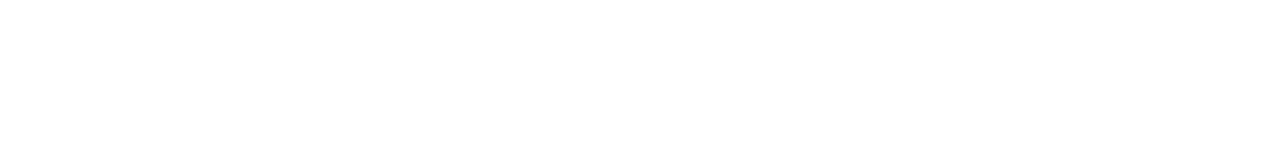
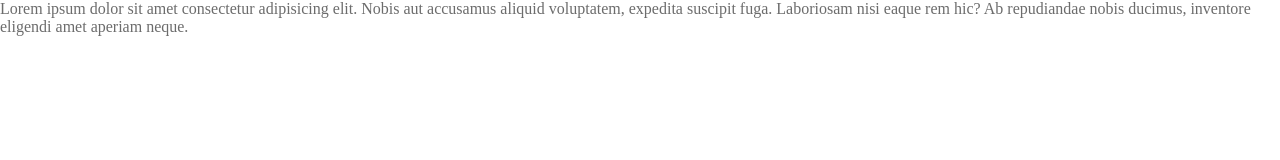
Before and after one commit to AnaNascto/Projeto-Travelgram, a plain HTML site: page index.html in a window 1280 px wide. Drawn offline with Linux system fonts and the light colour scheme.

Commit message:
initial style guide

```diff
--- a/index.html
+++ b/index.html
@@ -7,6 +7,6 @@
     <link rel="stylesheet" href="styles/index.css">
 </head>
 <body>
-
+    <p>Lorem ipsum dolor sit amet consectetur adipisicing elit. Nobis aut accusamus aliquid voluptatem, expedita suscipit fuga. Laboriosam nisi eaque rem hic? Ab repudiandae nobis ducimus, inventore eligendi amet aperiam neque.</p>
 </body>
 </html>
--- a/styles/global.css
+++ b/styles/global.css
@@ -3,3 +3,18 @@
     padding: 0;
     box-sizing: border-box;
 }
+
+:root {
+    --brand-color: #EF5F4C;
+    --background-color: #FFFFFF;
+    --surface-color: #F5F5F5;
+    --skeleton-color: #D9D9D9;
+    --shape-transparency: #ffffff8f;
+    --text-color-primary: #313131;
+    --text-color-secondary: #6C6C6C;
+}
+
+body {
+    color: var(--text-color-secondary);
+    background-color: var(--background-color);
+}
```
Also changed, not shown: assets/AirplaneTilt.svg (added), assets/Image 01.png (added), assets/Image 02.png (added), assets/Image 03.png (added), assets/Image 04.png (added), assets/Image 05.png (added), assets/Image 06.png (added), assets/Image 07.png (added), assets/Image 08.png (added), assets/Image 09.png (added), assets/Image 10.png (added), assets/Image 11.png (added), assets/Image.svg (added), assets/Logo.svg (added), 2 more files, 1 other file.
